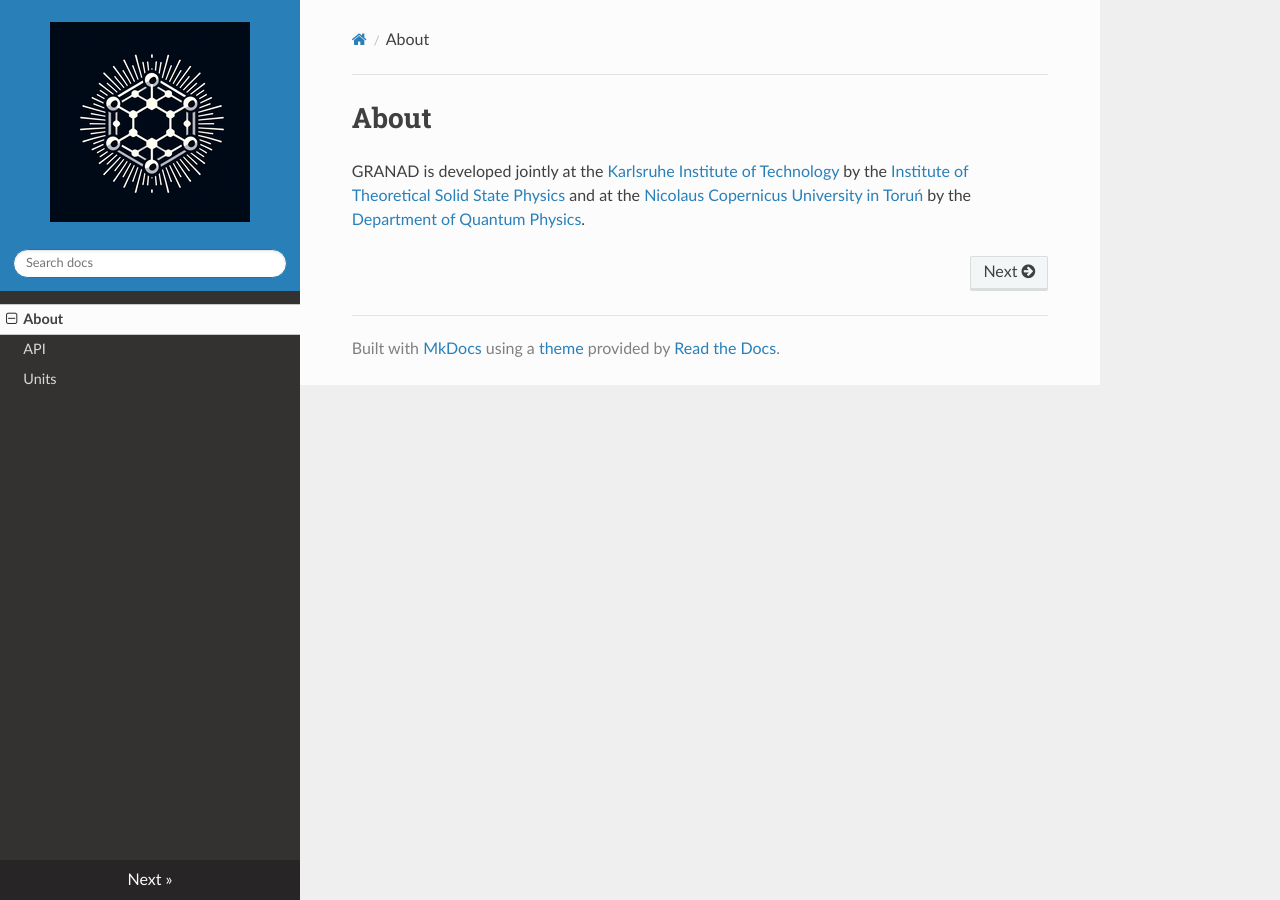
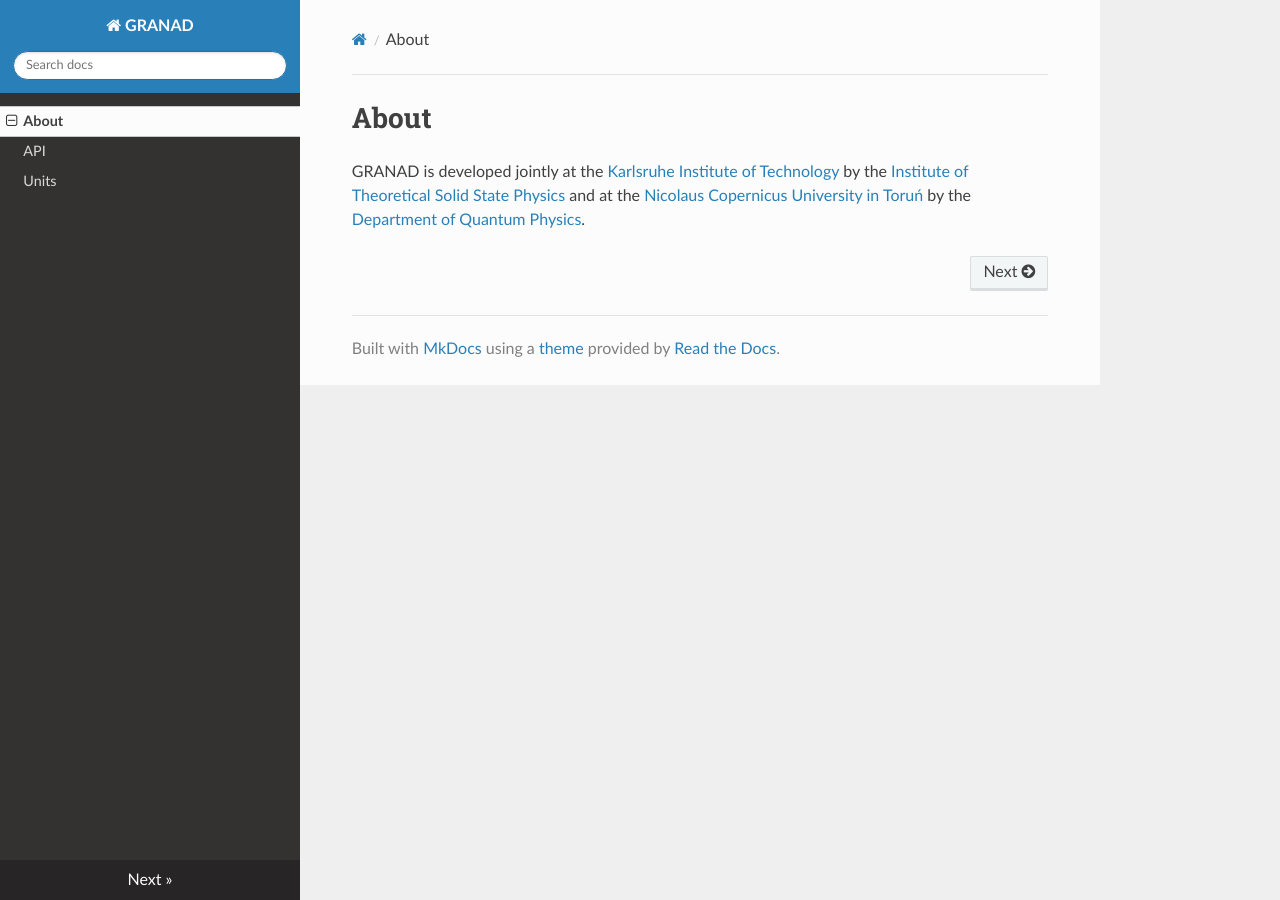
Before and after one commit to GRANADlauncher/granad, an MkDocs documentation site: the page built from docs/about.md, in a window 1280 px wide. Built offline with MkDocs 1.6.1, drawn with Linux system fonts in a browser that asks for light colours; nearby versions of some CDN libraries.

Commit message:
DOC: removed logo [build-docs]

```diff
--- a/mkdocs.yml
+++ b/mkdocs.yml
@@ -2,7 +2,6 @@ site_name: "GRANAD"
 
 theme:
   name: "readthedocs"
-  logo: images/logo.png
   features:
     - content.code.copy
 
```
Also changed, not shown: README.md (+0 -1 lines), docs/images/logo.png (deleted).
